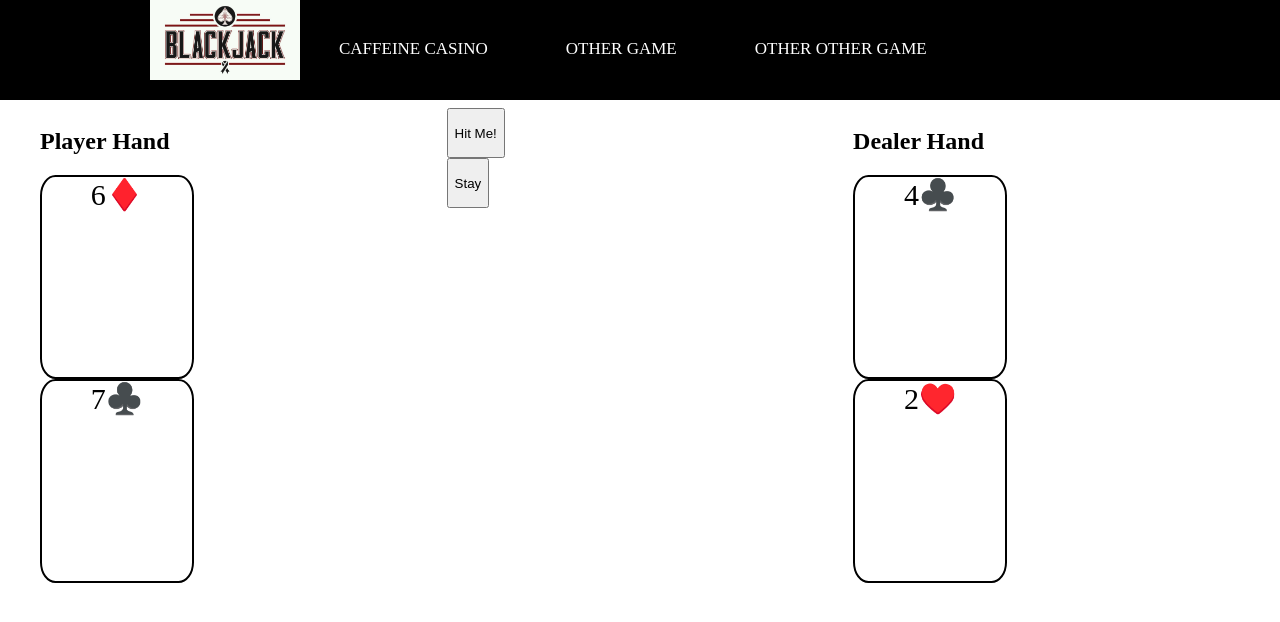
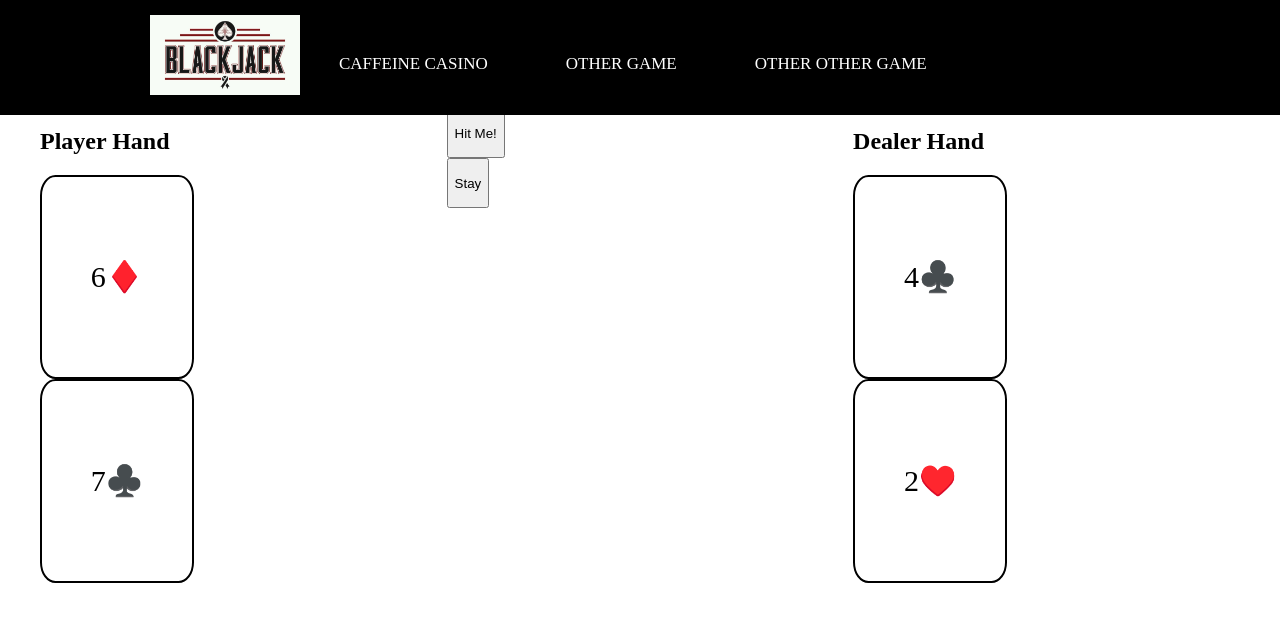
Before and after one commit to ryanhikel/blackjack, a plain HTML site: page blackjack.html in a window 1280 px wide. Drawn offline with nearby package versions, Linux system fonts and the light colour scheme.

Commit message:
made sub divs for the value and suit within the cards

```diff
--- a/blackjack.html
+++ b/blackjack.html
@@ -22,10 +22,10 @@
           <li>
             <a href="index.html">Caffeine Casino</a>
           </li>
-          <li class="has_dropdown">
+          <li>
             <a href="index.html"> Other Game</a>
           </li>
-          <li class="has_dropdown">
+          <li>
             <a href="index.html">Other Other Game</a>
           </li>
         </ul>
--- a/css/blackjack.css
+++ b/css/blackjack.css
@@ -2,6 +2,7 @@
 .container {
     margin: 0 auto;
     width: 980px;
+    display: flex;
 }
 header {
     position: fixed;
@@ -9,8 +10,11 @@ header {
     left: 0;
     width: 100%;
     height: 100px;
+    padding-top: 15px;
     background-color: black;
     color: white;
+    justify-content: flex-start;
+    display: flex;
 }
 .logo {
     float: left;
@@ -56,6 +60,7 @@ section{
     width: 33%;
     margin-top: 100px;
     flex-flow: row nowrap;
+    align-items: center;
 }
 button{
     display: block;
@@ -63,10 +68,14 @@ button{
     flex-flow: row wrap;
 }
 .card{
+    display: flex;
     height: 200px;
     width: 150px;
     border: 2px solid black;
     border-radius: 10%;
     text-align: center;
     font-size: 30px;
+    text-align: center;
+    justify-content: center;
+    align-items: center;
 }
--- a/js/blackjack.js
+++ b/js/blackjack.js
@@ -20,7 +20,14 @@ function addCardPlayer() {
 }
 function addCardDealer() {
     const randomCard = Math.floor(Math.random() * 52);
-    const $makeNewCard = $('<div></div>').addClass('card').text(deck[randomCard].value + deck[randomCard].suit);
+    const $makeNewCard = $('<div></div>').addClass('card');
+    const $makeValueSection = $('<div></div>').addClass('value');
+    const $makeSuitSection = $('<div></div>').addClass('suit');
+    $makeValueSection.text(deck[randomCard].value);
+    $makeSuitSection.text(deck[randomCard].suit);
+    //adds the value and suit to two different sub divs within my card objects
+    $makeNewCard.append($makeValueSection);
+    $makeNewCard.append($makeSuitSection);
     $dealerHand.append($makeNewCard);
 }
 function buildDeck() {
```
